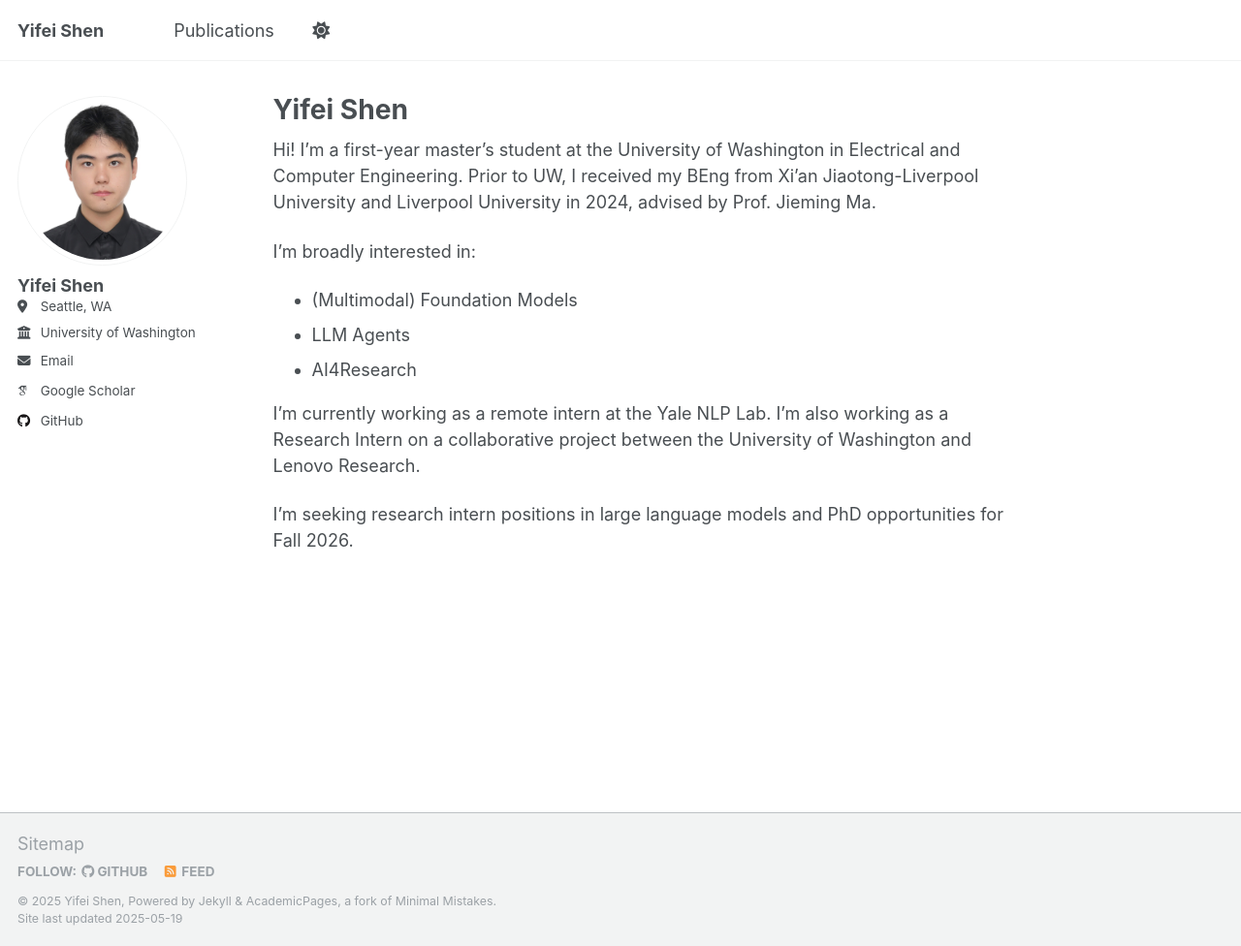
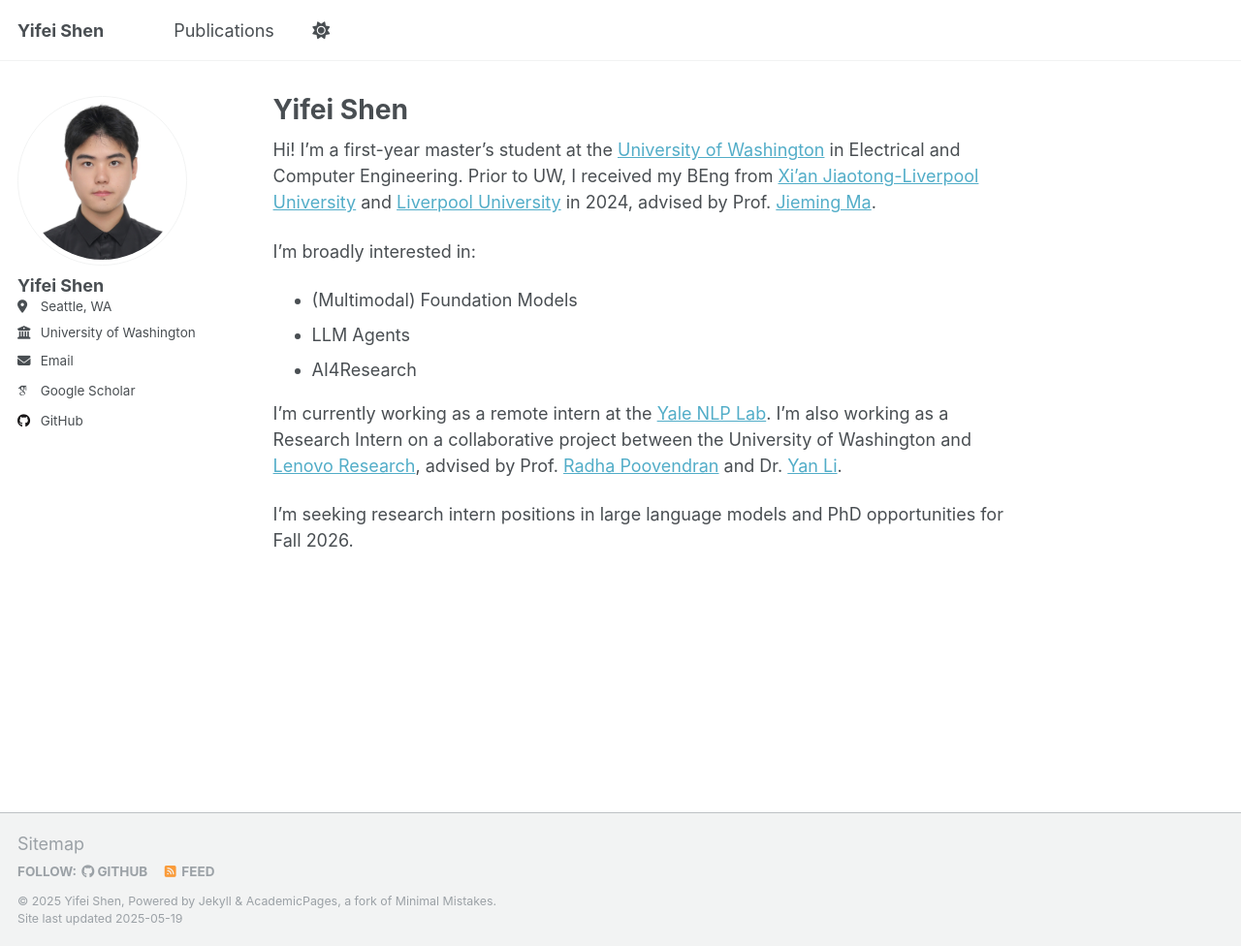
Before and after one commit to Barryshen1/Barryshen1.github.io, a Jekyll site: the page built from _pages/about.md, in a window 1280 px wide and 976 px high. Shown: the whole window at 97% size. Built offline with Jekyll 4.4.1, drawn with Linux system fonts in a browser that asks for light colours; some web fonts are replaced.

Commit message:
Update about.md

```diff
--- a/_pages/about.md
+++ b/_pages/about.md
@@ -8,13 +8,13 @@ redirect_from:
   - /about.html
 ---
 
-Hi! I'm a first-year master's student at the University of Washington in Electrical and Computer Engineering. Prior to UW, I received my BEng from Xi'an Jiaotong-Liverpool University and Liverpool University in 2024, advised by Prof. Jieming Ma.
+Hi! I'm a first-year master's student at the [University of Washington](https://www.ece.uw.edu/) in Electrical and Computer Engineering. Prior to UW, I received my BEng from [Xi'an Jiaotong-Liverpool University](https://www.xjtlu.edu.cn/en/study/departments/school-of-advanced-technology) and [Liverpool University](https://www.liverpool.ac.uk/engineering/) in 2024, advised by Prof. [Jieming Ma](https://scholar.xjtlu.edu.cn/en/persons/JiemingMa).
 
 I'm broadly interested in:
 * (Multimodal) Foundation Models
 * LLM Agents
 * AI4Research
 
-I'm currently working as a remote intern at the Yale NLP Lab. I'm also working as a Research Intern on a collaborative project between the University of Washington and Lenovo Research.
+I'm currently working as a remote intern at the [Yale NLP Lab](https://nlp.cs.yale.edu/). I'm also working as a Research Intern on a collaborative project between the University of Washington and [Lenovo Research](https://research.lenovo.com/webapp/view_English/index.html), advised by Prof. [Radha Poovendran](https://people.ece.uw.edu/radha/) and Dr. [Yan Li](http://www.linkedin.com/in/liyancas).
 
 I'm seeking research intern positions in large language models and PhD opportunities for Fall 2026.
```
